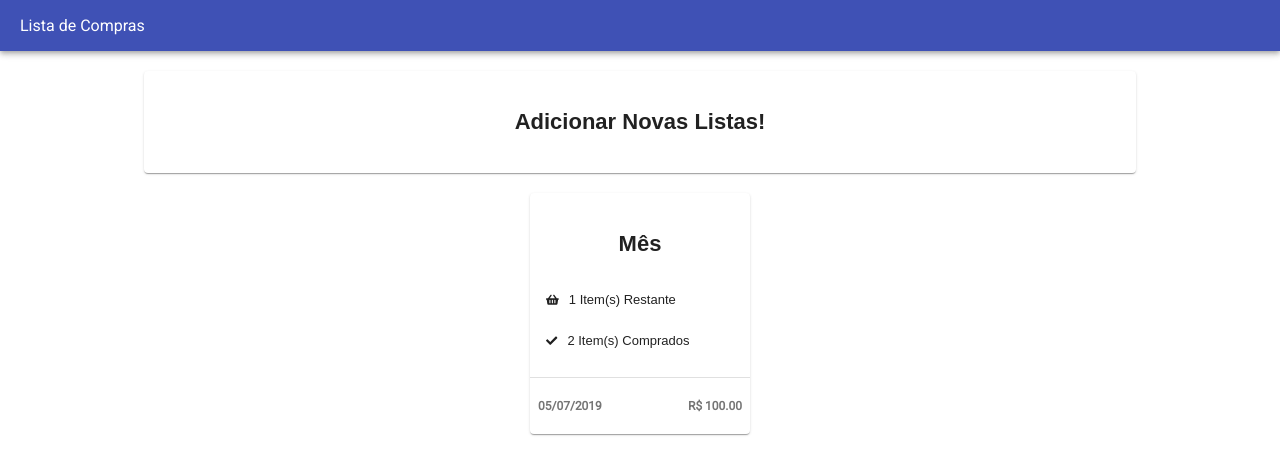
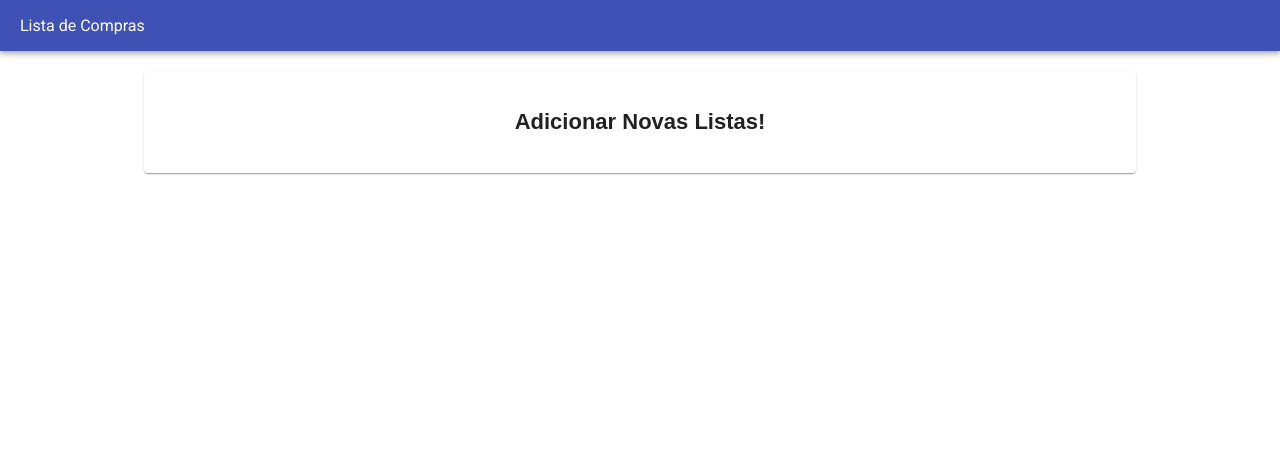
Before and after one commit to brenodev/Lista-de-Compras, a React (Create React App) app: page / in a window 1280 px wide. Shown: the top 474 px of the page. Built offline with nearby package versions, Linux system fonts and the light colour scheme.

Commit message:
calculando total da lista com selectors

```diff
--- a/src/common/home/Home.jsx
+++ b/src/common/home/Home.jsx
@@ -1,4 +1,5 @@
 import React from 'react';
+import { connect } from 'react-redux'
 
 import './Home.css'
 
@@ -9,8 +10,16 @@ import List from '../../components/list'
 const Home = (props) => (
   <div className='page-container'>
     <NewList />
-    <List />
+    { props.list.items.length > 0 &&
+      <List list={props.list.list} total={props.total} />
+    }
+
   </div>
 )
 
-export default Home
+const mapStateToProps = state => ({
+  list: state.list,
+  total: state.list.items.reduce((total, item) => total + item.total, 0),
+});
+
+export default connect(mapStateToProps, null)(Home)
--- a/src/components/list/List.jsx
+++ b/src/components/list/List.jsx
@@ -10,9 +10,9 @@ import ListItem from '../listItem'
 import './List.css'
 
 const List = (props) => (
-  <CustomCard containerClass='list-container' link='/lista' footer={<ListFooter />}>
+  <CustomCard containerClass='list-container' link='/lista' footer={<ListFooter total={props.total} />}>
     <div>
-      <p className='title'>Mês</p>
+      <p className='title'>{props.list}</p>
       <div className='list-card-body'>
         <ListItem icon={faShoppingBasket} text='1 Item(s) Restante' />
         <ListItem icon={faCheck} text='2 Item(s) Comprados' />
--- a/src/components/listFooter/ListFooter.jsx
+++ b/src/components/listFooter/ListFooter.jsx
@@ -3,10 +3,10 @@ import React from "react";
 // STYLE
 import './ListFooter.css'
 
-const ListFooter = () => (
+const ListFooter = (props) => (
   <div className="list-footer">
     <p>05/07/2019</p>
-    <p>R$ 100.00</p>
+    <p>{props.total}</p>
   </div>
 );
 
```
